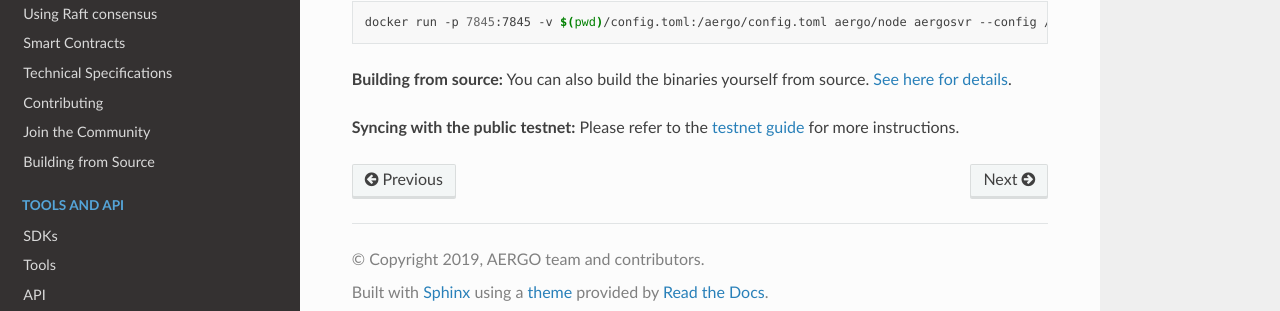
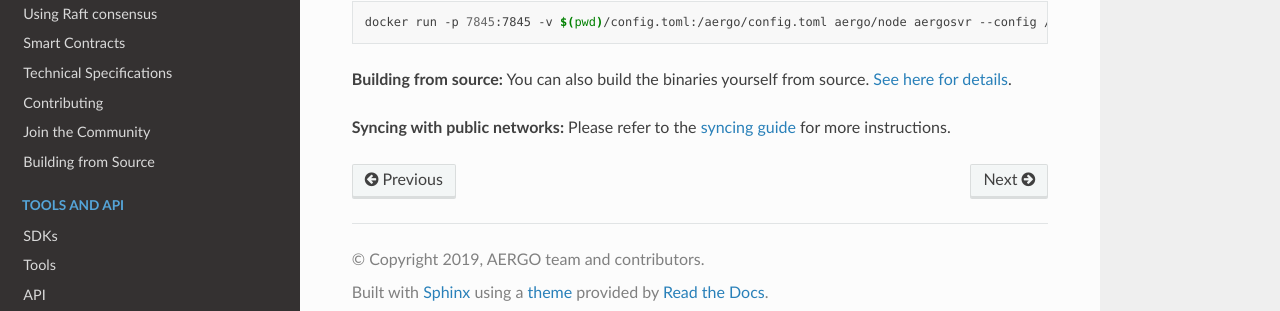
Before and after one commit to aergoio/guide, a Sphinx documentation site: the page built from source/running-node/quickstart.rst, in a window 1280 px wide. Shown: the part 436-747 px from the top of the page. Built offline with Sphinx 7.4.7 and the Read the Docs theme 2.0.0, drawn with Linux system fonts in a browser that asks for light colours.

Commit message:
Fix broken link in quickstart. Fixes #12

```diff
--- a/source/running-node/quickstart.rst
+++ b/source/running-node/quickstart.rst
@@ -21,4 +21,4 @@
 
 **Building from source:** You can also build the binaries yourself from source. `See here for details <../contribution/building-from-source.html>`_.
 
-**Syncing with the public testnet:** Please refer to the `testnet guide <../using-testnet/syncing.html>`_ for more instructions.
+**Syncing with public networks:** Please refer to the `syncing guide <../using-network/syncing.html>`_ for more instructions.
```
